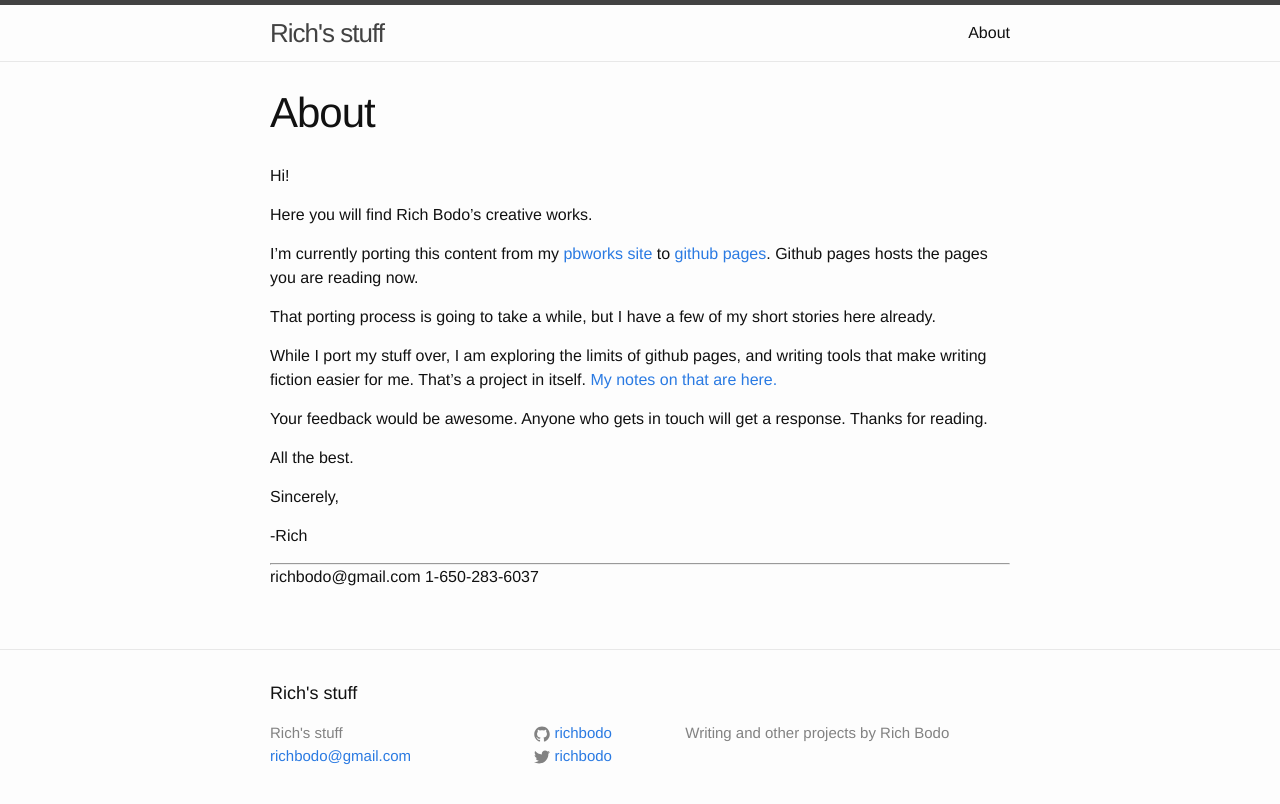
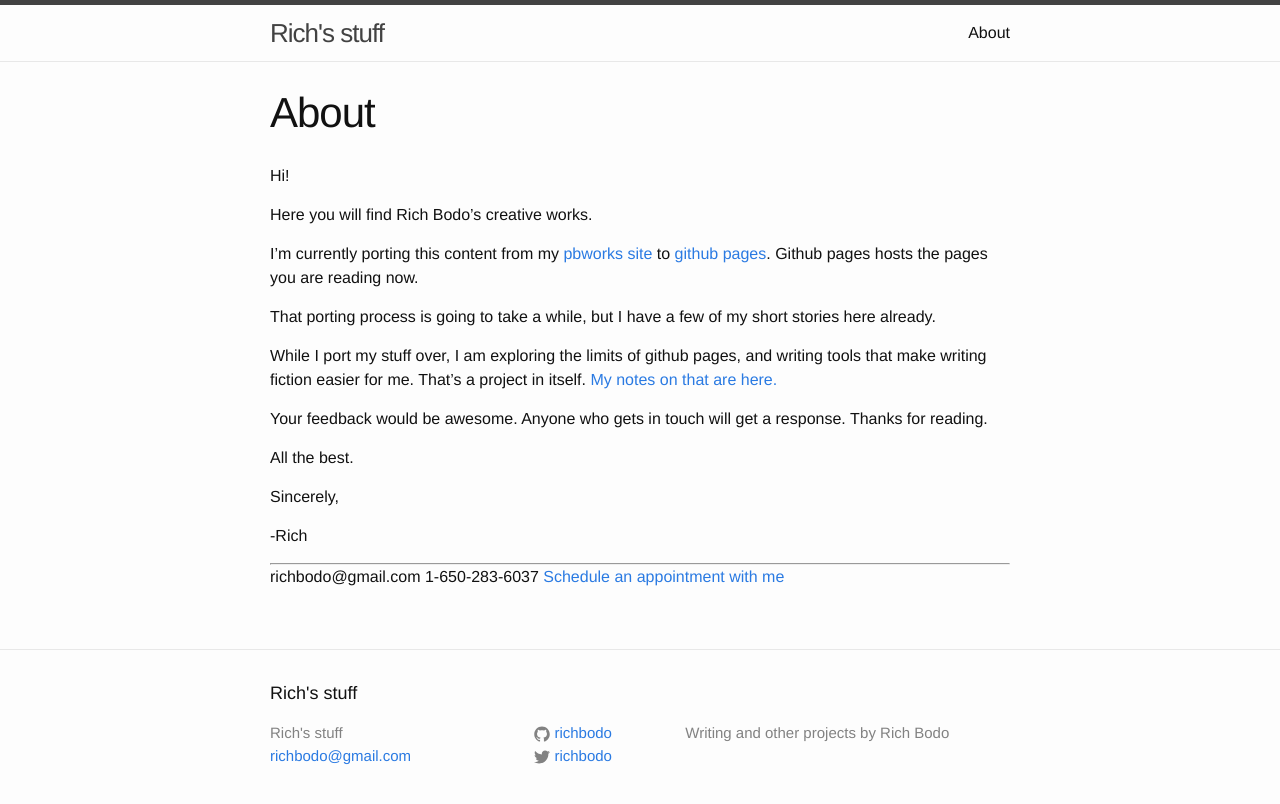
Before and after one commit to richbodo/richbodo.github.io, a Jekyll site: the page built from about.md, in a window 1280 px wide. Shown: the top 804 px of the page. Built offline with Jekyll 4.4.1, drawn with Linux system fonts in a browser that asks for light colours.

Commit message:
add appointment schedule link 2

```diff
--- a/about.md
+++ b/about.md
@@ -25,6 +25,7 @@ Sincerely,
 ---
 richbodo@gmail.com
 1-650-283-6037
+[Schedule an appointment with me][scheduling-link]
 
 [pbworks-site]: http://richbodo.pbworks.com
 [github-pages]:   https://pages.github.com
```
